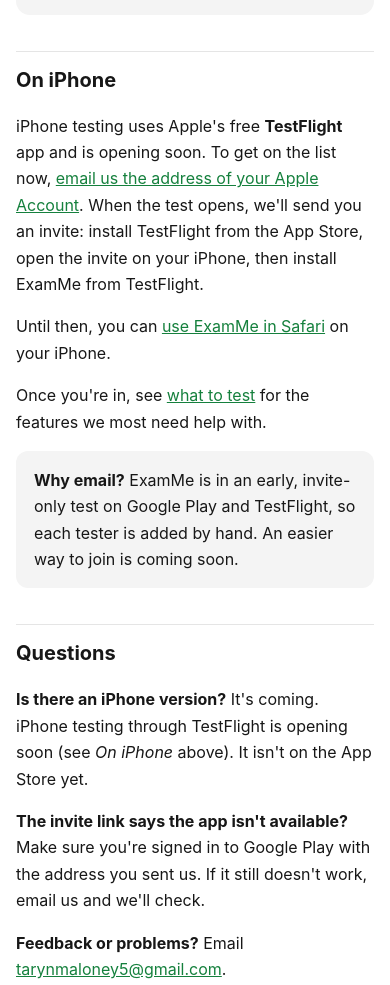
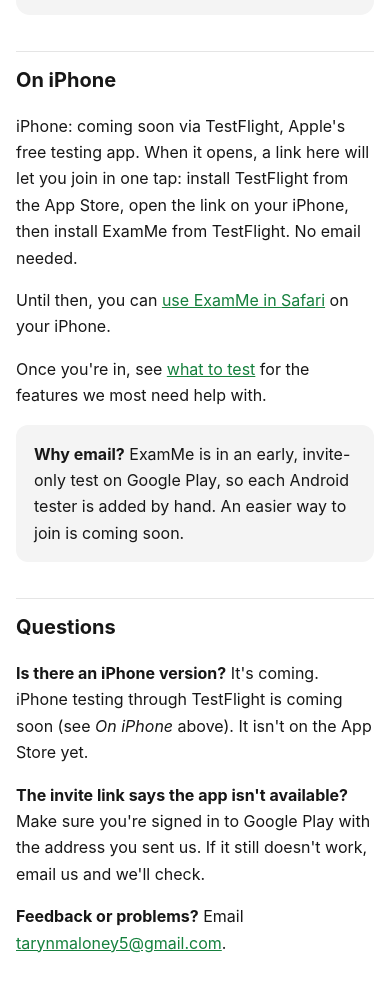
Before and after one commit to tarynmaloney5-ui/exammenow-site, a plain HTML site: page testers.html in a window 390 px wide. Shown: the part 879-1864 px from the top of the page. Drawn offline with Linux system fonts and the light colour scheme.

Commit message:
iPhone: coming soon via TestFlight public link (no email sign-up)
Co-Authored-By: Claude Opus 5.5 <noreply@anthropic.com>

```diff
--- a/testers.html
+++ b/testers.html
@@ -4,7 +4,7 @@
 <meta charset="utf-8">
 <meta name="viewport" content="width=device-width, initial-scale=1">
 <title>Become a tester · ExamMe</title>
-<meta name="description" content="Try ExamMe on Android or iPhone before it launches. Send us your email and we'll add you to the test.">
+<meta name="description" content="Try ExamMe on Android before it launches, with iPhone coming soon via TestFlight.">
 <meta name="theme-color" content="#000000">
 <link rel="icon" href="icon.png">
 <link rel="stylesheet" href="style.css">
@@ -47,17 +47,17 @@
 </ol>
 
 <h2>On iPhone</h2>
-<p>iPhone testing uses Apple's free <strong>TestFlight</strong> app and is opening soon. To get on the list now, <a href="mailto:tarynmaloney5@gmail.com?subject=ExamMe%20iPhone%20tester%20request&amp;body=Hi%2C%20I'd%20like%20to%20test%20ExamMe%20on%20iPhone.%0A%0AThe%20email%20address%20of%20my%20Apple%20Account%20is%3A%20%0A%0AiPhone%20model%20(optional)%3A%20">email us the address of your Apple Account</a>. When the test opens, we'll send you an invite: install TestFlight from the App Store, open the invite on your iPhone, then install ExamMe from TestFlight.</p>
+<p>iPhone: coming soon via TestFlight, Apple's free testing app. When it opens, a link here will let you join in one tap: install TestFlight from the App Store, open the link on your iPhone, then install ExamMe from TestFlight. No email needed.</p>
 <p>Until then, you can <a href="app/">use ExamMe in Safari</a> on your iPhone.</p>
 
 <p>Once you're in, see <a href="testing.html">what to test</a> for the features we most need help with.</p>
 
 <div class="box">
-<p><strong>Why email?</strong> ExamMe is in an early, invite-only test on Google Play and TestFlight, so each tester is added by hand. An easier way to join is coming soon.</p>
+<p><strong>Why email?</strong> ExamMe is in an early, invite-only test on Google Play, so each Android tester is added by hand. An easier way to join is coming soon.</p>
 </div>
 
 <h2>Questions</h2>
-<p><strong>Is there an iPhone version?</strong> It's coming. iPhone testing through TestFlight is opening soon (see <em>On iPhone</em> above). It isn't on the App Store yet.</p>
+<p><strong>Is there an iPhone version?</strong> It's coming. iPhone testing through TestFlight is coming soon (see <em>On iPhone</em> above). It isn't on the App Store yet.</p>
 <p><strong>The invite link says the app isn't available?</strong> Make sure you're signed in to Google Play with the address you sent us. If it still doesn't work, email us and we'll check.</p>
 <p><strong>Feedback or problems?</strong> Email <a href="mailto:tarynmaloney5@gmail.com?subject=ExamMe%20tester%20feedback">tarynmaloney5@gmail.com</a>.</p>
 
```
Also changed, not shown: index.html (+1 -1 lines).
